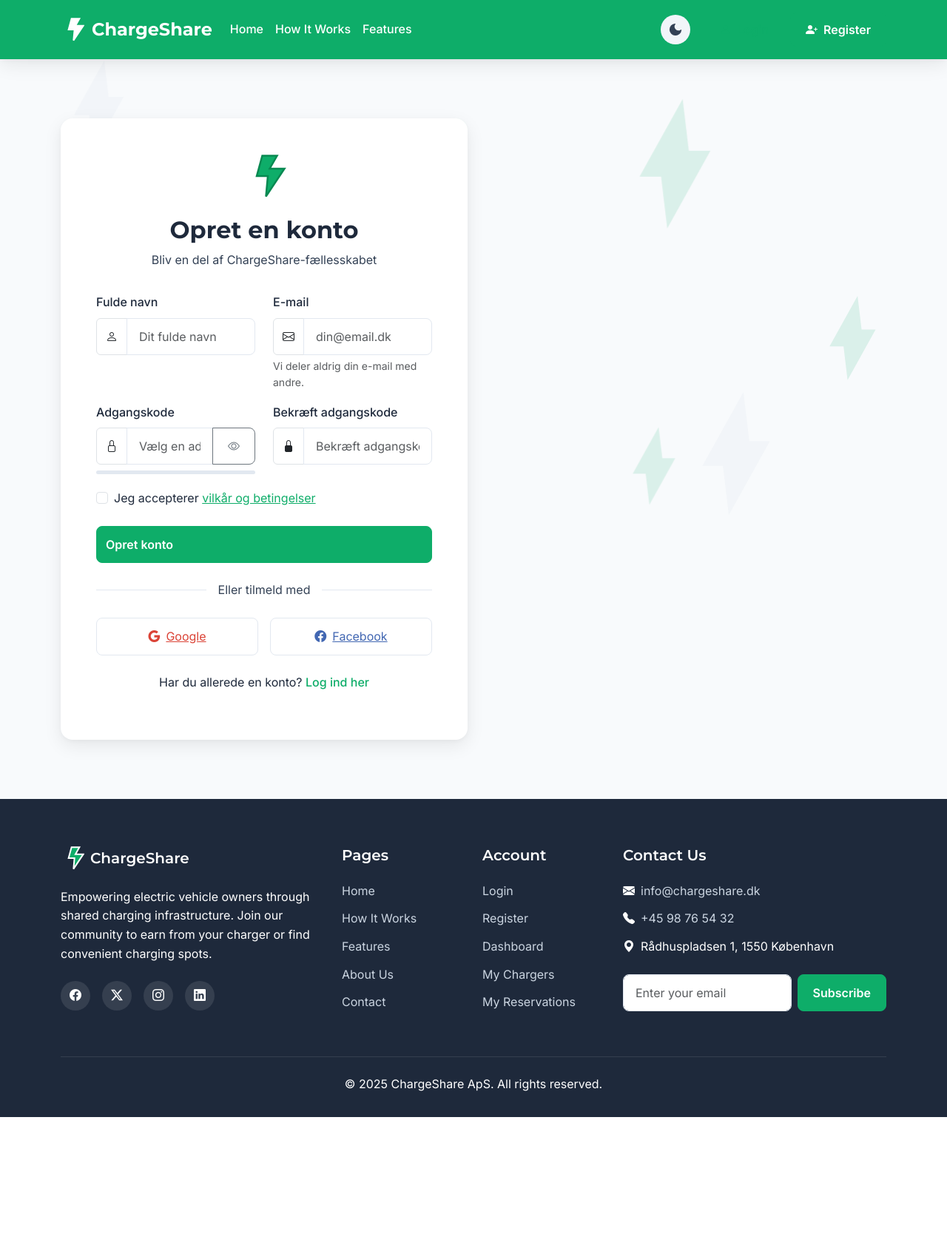
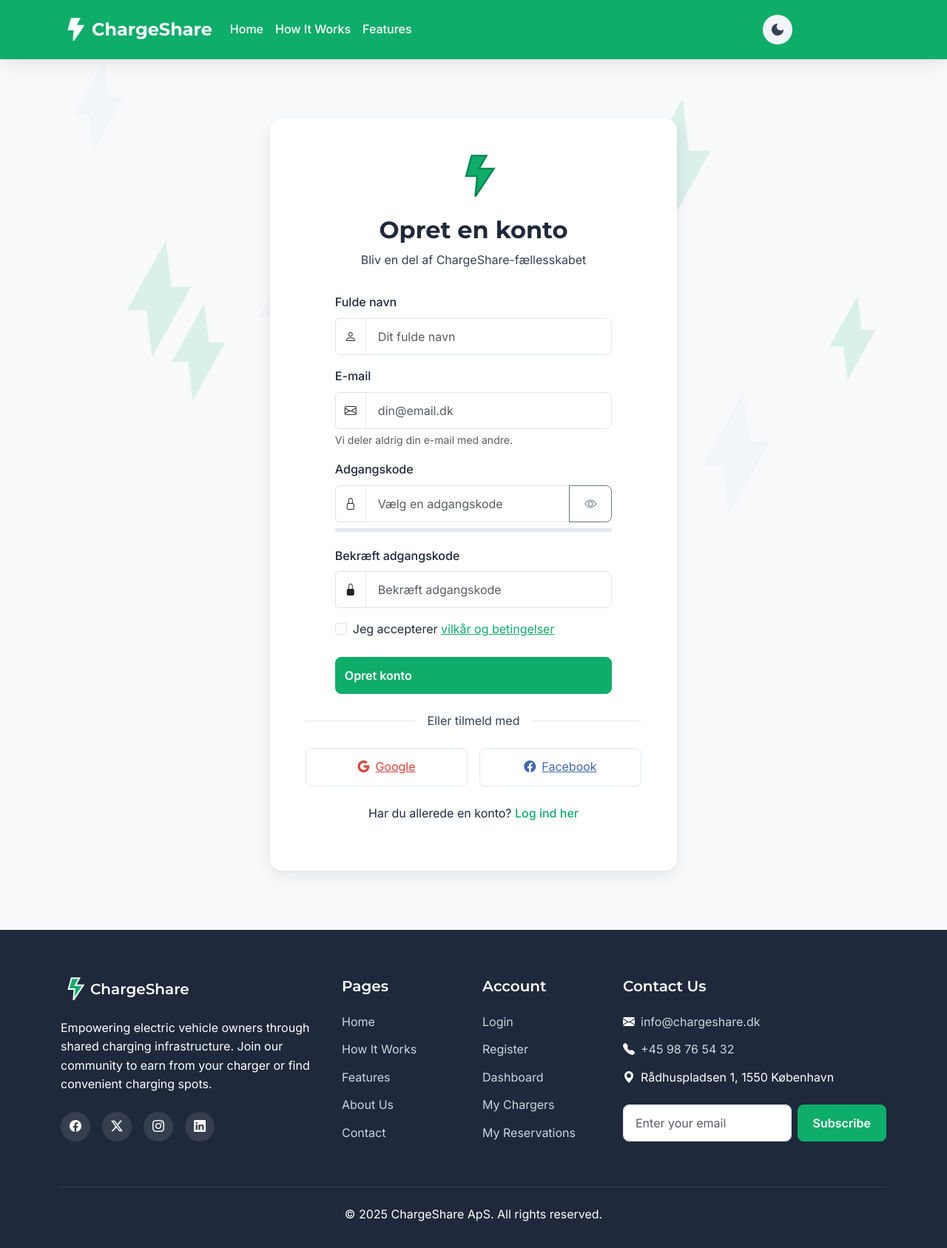
Before and after one commit to MarcoLiedecke/chargeshare, a Flask app: page /register in a window 1280 px wide. Shown: the whole page at 74% size. Before the commit the page ends 1510 px from the top, so only its background shows below. Run offline with Flask 3, Linux system fonts and the light colour scheme.

Commit message:
centered login UI

```diff
--- a/templates/base.html
+++ b/templates/base.html
@@ -374,19 +374,19 @@
                     <li class="nav-item">
                         <a class="nav-link {% if request.path == url_for('index') %}active{% endif %}" href="{{ url_for('index') }}" style="color: white; position: relative;">
                             Home
-                            {% if request.path == url_for('index') %}<span style="position: absolute; bottom: -5px; left: 50%; transform: translateX(-50%); width: 6px; height: 6px; background-color: white; border-radius: 50%;"></span>{% endif %}
+                            {% if request.path == url_for('index') %}<span style="position: absolute; bottom: -5px; left: 50%; transform: translateX(-50%); width: 30%; height: 3px; background-color: white; border-radius: 4px;"></span>{% endif %}
                         </a>
                     </li>
                     <li class="nav-item">
                         <a class="nav-link" href="#how-it-works" style="color: white; position: relative;">
                             How It Works
-                            <span id="how-it-works-dot" style="position: absolute; bottom: -5px; left: 50%; transform: translateX(-50%); width: 6px; height: 6px; background-color: white; border-radius: 50%; display: none;"></span>
+                            <span id="how-it-works-dot" style="position: absolute; bottom: -5px; left: 50%; transform: translateX(-50%); width: 30%; height: 3px; background-color: white; border-radius: 4px; display: none;"></span>
                         </a>
                     </li>
                     <li class="nav-item">
                         <a class="nav-link" href="#features" style="color: white; position: relative;">
                             Features
-                            <span id="features-dot" style="position: absolute; bottom: -5px; left: 50%; transform: translateX(-50%); width: 6px; height: 6px; background-color: white; border-radius: 50%; display: none;"></span>
+                            <span id="features-dot" style="position: absolute; bottom: -5px; left: 50%; transform: translateX(-50%); width: 30%; height: 3px; background-color: white; border-radius: 4px; display: none;"></span>
                         </a>
                     </li>
                     {% endblock %}
@@ -405,10 +405,6 @@
                     <a href="{{ url_for('login') }}" class="btn btn-outline-primary">
                         <i class="bi bi-person-fill"></i>
                         Login
-                    </a>
-                    <a href="{{ url_for('register') }}" class="btn btn-primary">
-                        <i class="bi bi-person-plus-fill"></i>
-                        Register
                     </a>
                 </div>
                 {% endblock %}
--- a/templates/index.html
+++ b/templates/index.html
@@ -974,7 +974,9 @@
     // Initialize map when document is loaded
     document.addEventListener('DOMContentLoaded', function() {
         // Create map centered on Copenhagen, Denmark
-        const map = L.map('map').setView([55.6761, 12.5683], 11);
+        const map = L.map('map', {
+            zoomControl: false  // Remove zoom in/out buttons
+        }).setView([55.6761, 12.5683], 11);
 
         // Add OpenStreetMap tiles
         L.tileLayer('https://{s}.tile.openstreetmap.org/{z}/{x}/{y}.png', {
--- a/templates/login.html
+++ b/templates/login.html
@@ -153,9 +153,9 @@
 {% block content %}
 <div class="login-page">
     <div class="container">
-        <div class="login-card card">
+        <div class="login-card card mx-auto">
             <div class="card-body p-4 p-md-5">
-                <div class="login-header">
+                <div class="login-header text-center">
                     <svg width="60" height="60" viewBox="0 0 24 24" fill="none" xmlns="http://www.w3.org/2000/svg">
                         <path d="M11 1L8 12H14L13 23L23 8H15L19 1H11Z" fill="var(--cs-primary)" stroke="var(--cs-primary-dark)" stroke-width="1"/>
                     </svg>
--- a/templates/register.html
+++ b/templates/register.html
@@ -203,9 +203,9 @@
 {% block content %}
 <div class="register-page">
     <div class="container">
-        <div class="register-card card">
+        <div class="register-card card mx-auto">
             <div class="card-body p-4 p-md-5">
-                <div class="register-header">
+                <div class="register-header text-center">
                     <svg width="60" height="60" viewBox="0 0 24 24" fill="none" xmlns="http://www.w3.org/2000/svg">
                         <path d="M11 1L8 12H14L13 23L23 8H15L19 1H11Z" fill="var(--cs-primary)" stroke="var(--cs-primary-dark)" stroke-width="1"/>
                     </svg>
@@ -222,15 +222,15 @@
                 {% endwith %}
 
                 <form method="POST" id="register-form">
-                    <div class="row">
-                        <div class="col-md-6 mb-3">
+                    <div class="row justify-content-center">
+                        <div class="col-md-10 mb-3">
                             <label for="name" class="form-label">Fulde navn</label>
                             <div class="input-group">
                                 <span class="input-group-text bg-white"><i class="bi bi-person"></i></span>
                                 <input type="text" class="form-control" id="name" name="name" placeholder="Dit fulde navn" required>
                             </div>
                         </div>
-                        <div class="col-md-6 mb-3">
+                        <div class="col-md-10 mb-3">
                             <label for="email" class="form-label">E-mail</label>
                             <div class="input-group">
                                 <span class="input-group-text bg-white"><i class="bi bi-envelope"></i></span>
@@ -240,8 +240,8 @@
                         </div>
                     </div>
 
-                    <div class="row">
-                        <div class="col-md-6 mb-3">
+                    <div class="row justify-content-center">
+                        <div class="col-md-10 mb-3">
                             <label for="password" class="form-label">Adgangskode</label>
                             <div class="input-group">
                                 <span class="input-group-text bg-white"><i class="bi bi-lock"></i></span>
@@ -256,7 +256,7 @@
                             <div class="password-strength-text"></div>
                             <div class="invalid-feedback" id="password-feedback">Adgangskoden skal være mindst 8 tegn lang.</div>
                         </div>
-                        <div class="col-md-6 mb-3">
+                        <div class="col-md-10 mb-3">
                             <label for="confirm_password" class="form-label">Bekræft adgangskode</label>
                             <div class="input-group">
                                 <span class="input-group-text bg-white"><i class="bi bi-lock-fill"></i></span>
@@ -266,12 +266,16 @@
                         </div>
                     </div>
 
-                    <div class="mb-4 form-check">
-                        <input type="checkbox" class="form-check-input" id="terms" name="terms" required>
-                        <label class="form-check-label" for="terms">Jeg accepterer <a href="#" style="color: var(--cs-primary);">vilkår og betingelser</a></label>
+                    <div class="row justify-content-center">
+                        <div class="col-md-10">
+                            <div class="mb-4 form-check">
+                                <input type="checkbox" class="form-check-input" id="terms" name="terms" required>
+                                <label class="form-check-label" for="terms">Jeg accepterer <a href="#" style="color: var(--cs-primary);">vilkår og betingelser</a></label>
+                            </div>
+
+                            <button type="submit" class="btn btn-primary register-btn">Opret konto</button>
+                        </div>
                     </div>
-
-                    <button type="submit" class="btn btn-primary register-btn">Opret konto</button>
                 </form>
 
                 <div class="separator">Eller tilmeld med</div>
```
